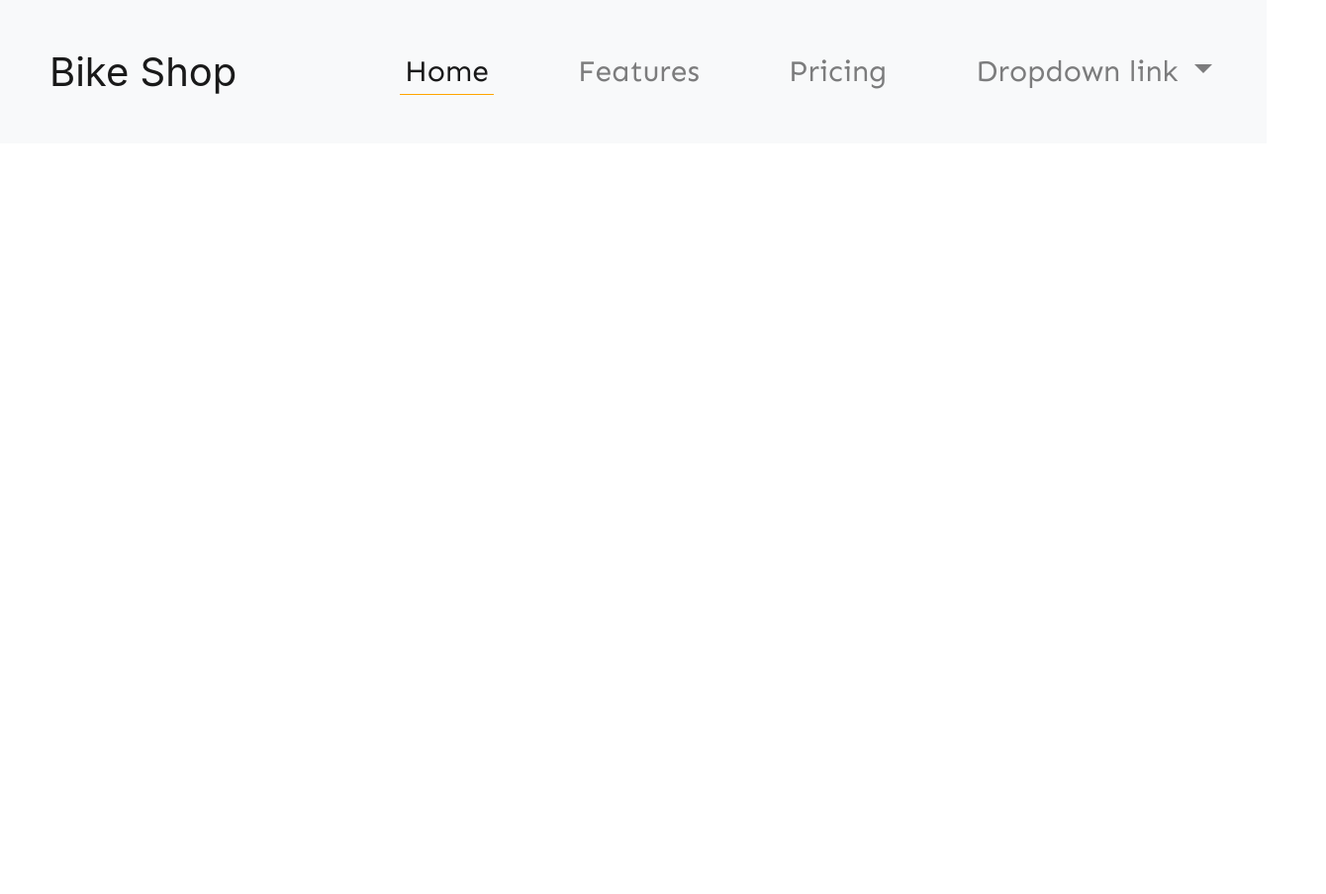
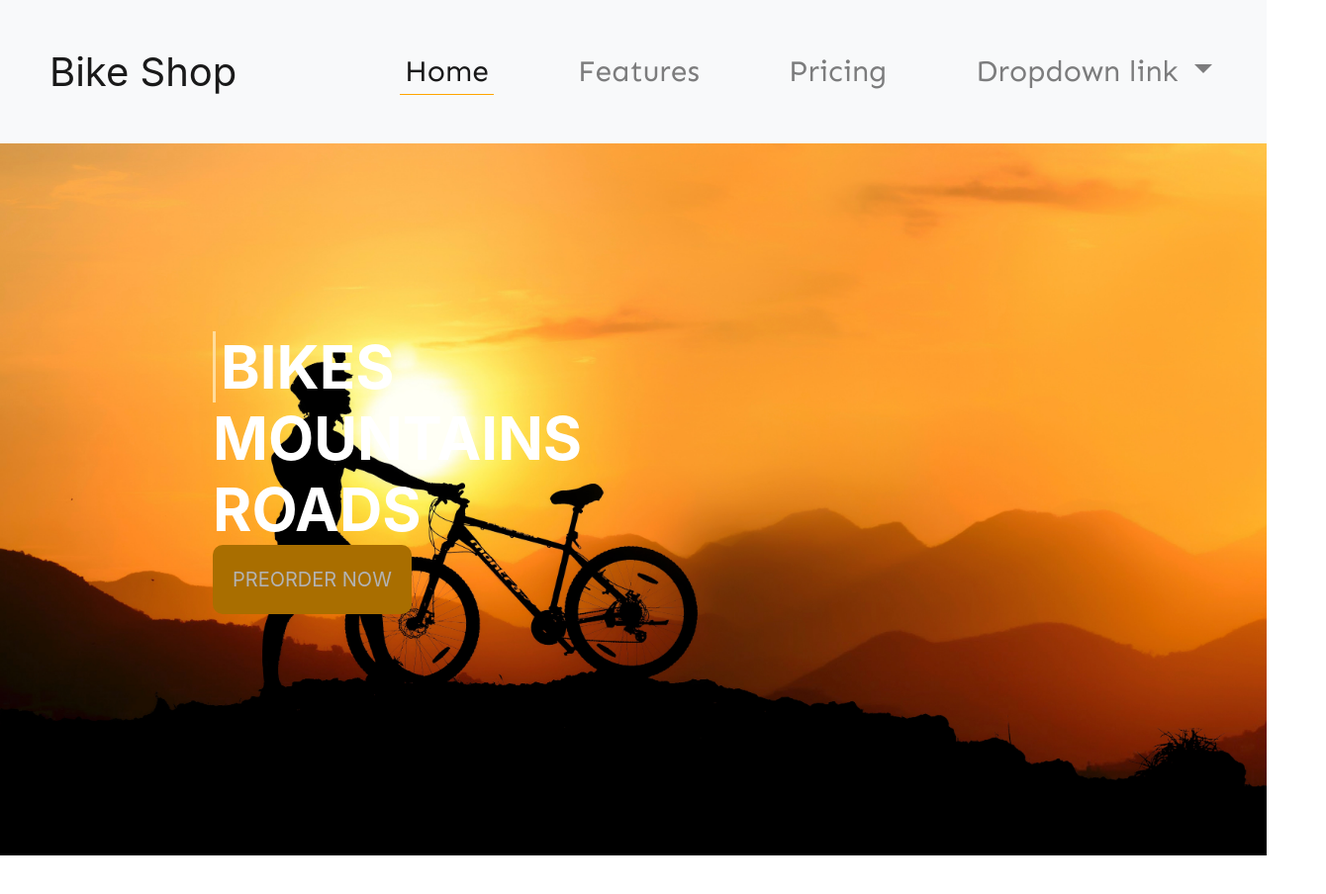
Before and after one commit to dbills777/Bills-Bootstrap, a plain HTML site: page index.html in a window 1280 px wide. Shown: the top 904 px of the page at 99% size, 1340 px wide, since content can reach past the window. Before the commit the page ends 800 px from the top, so only its background shows below. Drawn offline with Linux system fonts and the light colour scheme.

Commit message:
hero section

```diff
--- a/index.html
+++ b/index.html
@@ -60,6 +60,17 @@
         </ul>
       </div>
     </nav>
+
+    <div class="jumbotron jumbotron-fluid">
+      <div class="container">
+        <h1 class="display-4"><span>Bikes</span> </h1>
+        <h1>Mountains</h1>
+        <h1>Roads</h1>
+        <button type="button" class="btn btn-warning">PREORDER NOW</button>
+      </div>
+    <div class="vertical"><h3>Explore</h3></div>
+
+    </div>
     <!-- ************************************************************* -->
     <script type="text/javascript" src="js/jquery.js"></script>
     <script type="text/javascript" src="js/bootstrap.min.js"></script>
--- a/less/index.less
+++ b/less/index.less
@@ -2,6 +2,7 @@
 @import "variables_mixins.less";
 @import "reset.less";
 @import "navbar.less";
+@import "jumbotron.less";
 // end import statements
 
 html{
--- /dev/null
+++ b/less/jumbotron.less
@@ -0,0 +1,48 @@
+.jumbotron {
+  background-image: url("../images/heroImage.jpg");
+  background-repeat: no-repeat;
+  background-size: cover;
+  height: 90vh;
+  .container {
+    margin-left: 20rem;
+    margin-top: 15rem;
+    h1 span {
+      padding-left: 0.5rem;
+      font-size: 6rem;
+      border-left: 3px solid rgb(255, 220, 155);
+    }
+    h1 {
+      color: white;
+      text-transform: uppercase;
+      font-weight: bold;
+      font-size: 6rem;
+    }
+    .btn {
+      background-color: rgb(169, 110, 0);
+      color: rgb(179, 179, 179);
+      border-radius: 10px;
+      border: none;
+      padding: 2rem;
+      font-size: 2rem;
+      &:hover {
+        color: black;
+        background-color: rgba(169, 110, 0, 0.404);
+      }
+    }
+  }
+  .vertical {
+    // align-items: flex-end;
+    h3 {
+      font-size: 2rem;
+      color: white;
+      writing-mode: vertical-lr;
+      text-orientation: mixed;
+      margin-top: 50rem;
+      margin-left: 10rem;
+      border-right: 1px solid orange;
+      padding-top: 15rem;
+      text-transform: uppercase;
+      transform: rotate(180deg);
+    }
+  }
+}
```
Also changed, not shown: css/index.css, images/heroImage.jpg (added), 1 other file.
